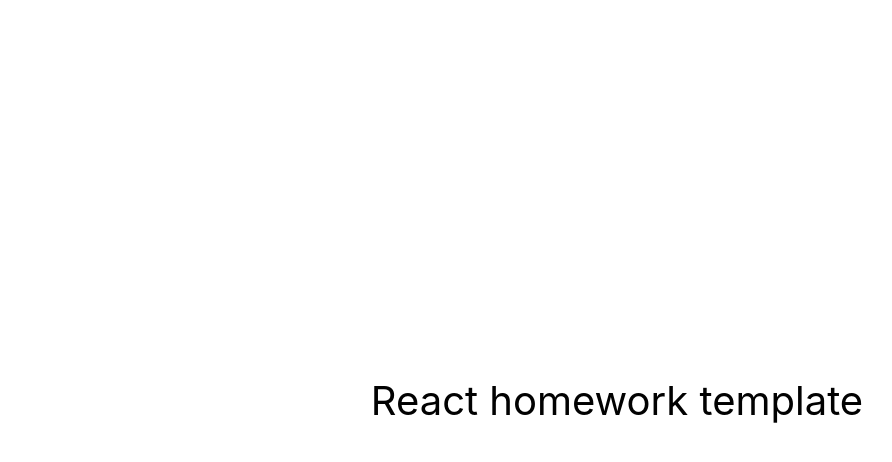
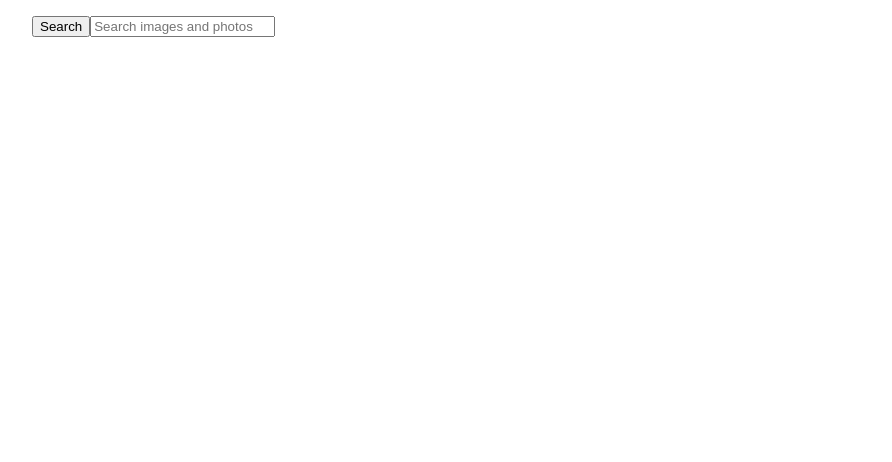
Before and after one commit to Annaivv/goit-react-hw-03-image-finder, a React (Create React App) app: page / in a window 1280 px wide. Shown: the top 462 px of the page, without its empty margins (23-915 px from the left). Built offline with nearby package versions, Linux system fonts and the light colour scheme.

Commit message:
layout, globalStyle and searchbar added

```diff
--- a/package.json
+++ b/package.json
@@ -10,6 +10,7 @@
     "react": "^18.1.0",
     "react-dom": "^18.1.0",
     "react-scripts": "5.0.1",
+    "styled-components": "^5.3.6",
     "web-vitals": "^2.1.3"
   },
   "scripts": {
--- a/src/components/App.jsx
+++ b/src/components/App.jsx
@@ -1,16 +1,12 @@
+import { GlobalStyle } from './GlobalStyle';
+import { Layout } from './Layout';
+import Searchbar from './Searchbar/Searchbar';
+
 export const App = () => {
   return (
-    <div
-      style={{
-        height: '100vh',
-        display: 'flex',
-        justifyContent: 'center',
-        alignItems: 'center',
-        fontSize: 40,
-        color: '#010101'
-      }}
-    >
-      React homework template
-    </div>
+    <Layout>
+      <Searchbar />
+      <GlobalStyle />
+    </Layout>
   );
 };
--- /dev/null
+++ b/src/components/GlobalStyle.js
@@ -0,0 +1,29 @@
+import { createGlobalStyle } from 'styled-components';
+
+export const GlobalStyle = createGlobalStyle`
+body {
+    box-sizing: border-box;
+    margin: 0;
+    padding: 0;
+    font-family: Open-Sans, Helvetica, Sans-Serif;
+}
+h1,
+h2,
+h3,
+h4,
+h5,
+h6,
+p {
+  margin: 0;
+}
+ul,
+ol {
+  margin: 0;
+  padding: 0;
+  list-style: none;
+}
+img {
+  display: block;
+  max-width: 100%;
+  height: auto;
+}`;
--- /dev/null
+++ b/src/components/Layout.js
@@ -0,0 +1,7 @@
+import styled from 'styled-components';
+
+export const Layout = styled.div`
+  max-width: 1170px;
+  margin: 0 auto;
+  padding: 16px;
+`;
--- /dev/null
+++ b/src/components/Searchbar/Searchbar.jsx
@@ -0,0 +1,21 @@
+const Searchbar = ({ onSubmit }) => {
+  return (
+    <header class="searchbar">
+      <form class="form">
+        <button type="submit" class="button">
+          <span class="button-label">Search</span>
+        </button>
+
+        <input
+          class="input"
+          type="text"
+          autocomplete="off"
+          autofocus
+          placeholder="Search images and photos"
+        />
+      </form>
+    </header>
+  );
+};
+
+export default Searchbar;
```
Also changed, not shown: 1 other file (tests, documents, lock files or other folders).
